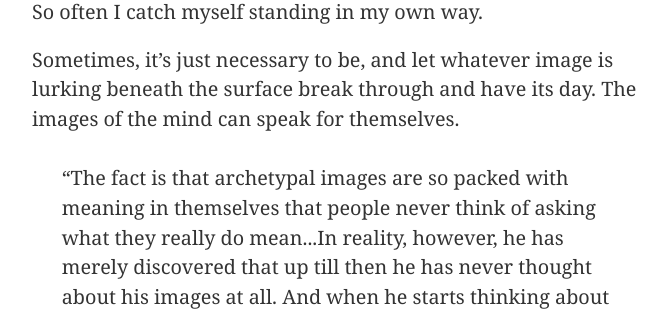
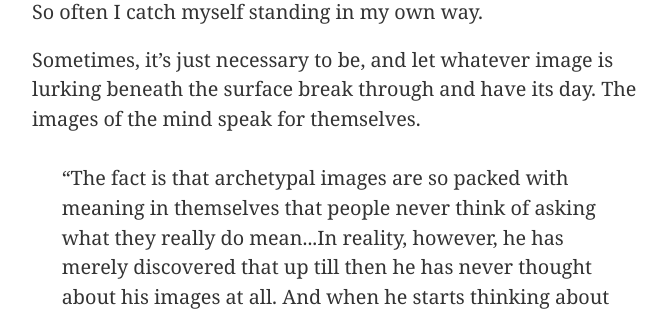
Before and after one commit to ellis-bio/ellisjalia, a Jekyll site: the page built from index.md, in a window 1280 px wide and 900 px high, scrolled down 955 px. Shown: the part 214-525 px from the top of the window, without its empty margins (302-969 px from the left). Built offline with Jekyll 4.4.1, drawn with Linux system fonts in a browser that asks for light colours.

Commit message:
ud to index + get out of your way.md

```diff
--- a/index.md
+++ b/index.md
@@ -30,7 +30,7 @@ a:hover {
 
 <p>So often I catch myself standing in my own way.</p>
 
-<p>Sometimes, it’s just necessary to be, and let whatever image is lurking beneath the surface break through and have its day. The images of the mind can speak for themselves.</p>
+<p>Sometimes, it’s just necessary to be, and let whatever image is lurking beneath the surface break through and have its day. The images of the mind speak for themselves.</p>
 
 <p style="margin: 1.5em;">“The fact is that archetypal images are so packed with meaning in themselves that people never think of asking what they really do mean...In reality, however, he has merely discovered that up till then he has never thought about his images at all. And when he starts thinking about them, he does so with the help of what he calls “reason”—which in point of fact is nothing more than the sum-total of all his prejudices and myopic views.” - Carl Jung</p>
 
```
Also changed, not shown: 2025/01/get-out-of-your-way.md (+1 -1 lines).
